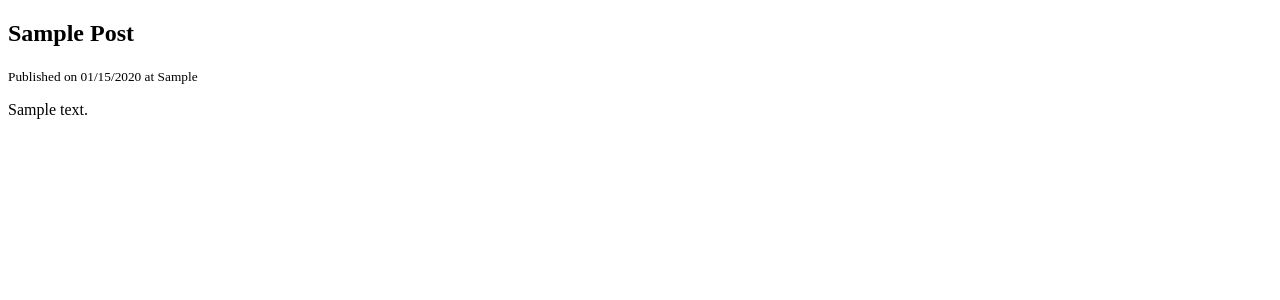
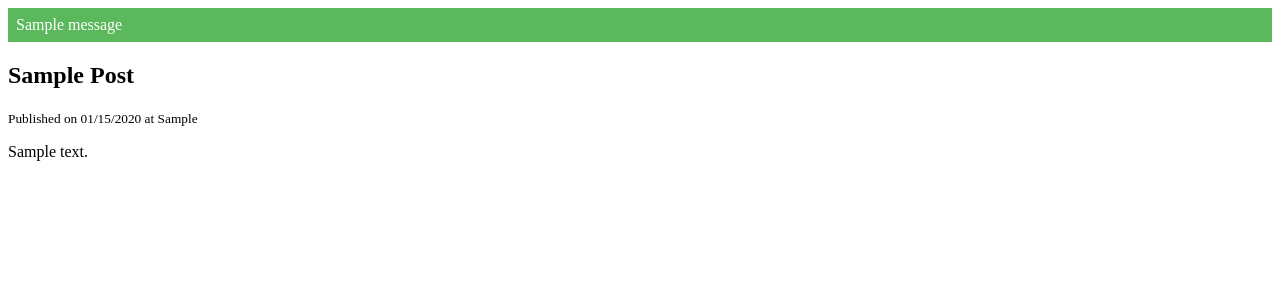
Before and after one commit to NguyenHoangNhatPhi/Django-Playground, a Django app: page / in a window 1280 px wide. Shown: the top 300 px of the page. Run offline with Django 5.2, Linux system fonts and the light colour scheme; tables that the repository leaves empty hold one stand-in row (values such as "Sample post"); one stand-in notice (Sample message) is shown.

Commit message:
Flash message

```diff
--- a/django_project/blog/views.py
+++ b/django_project/blog/views.py
@@ -1,5 +1,6 @@
 from django.shortcuts import render, redirect
 from django.http import HttpRequest
+from django.contrib import messages
 from .models import Post
 from .forms import PostForm
 
@@ -24,6 +25,8 @@ def create_post(request: HttpRequest):
         form = PostForm(request.POST)
         if form.is_valid():
             form.save()
+            messages.success(request, "The post has been created successfully.")
             return redirect("posts")
         else:
+            messages.error(request, "Please correct the following errors:")
             return render(request, "blog/post_form.html", {"form": form})
--- a/django_project/static/css/style.css
+++ b/django_project/static/css/style.css
@@ -34,6 +34,12 @@ input[type="submit"] {
 }
 
 .alert-success {
+    background-color: #5cb85c;
+    color: #fff;
+}
+
+.alert-error{
     background-color: #ba2121;
     color: #fff;
+
 }
--- a/django_project/templates/base.html
+++ b/django_project/templates/base.html
@@ -11,6 +11,15 @@
 </head>
 
 <body>
+    {% if messages %}
+        <div class="messages" >
+            {% for message in messages %}
+                <div class="alert {% if message.tags %}alert-{{ message.tags }}"{% endif %}>
+                    {{ message }}
+                </div>
+            {% endfor %}
+        </div>
+    {% endif %}
     {% block content %}
     {% endblock %}
 </body>
```
